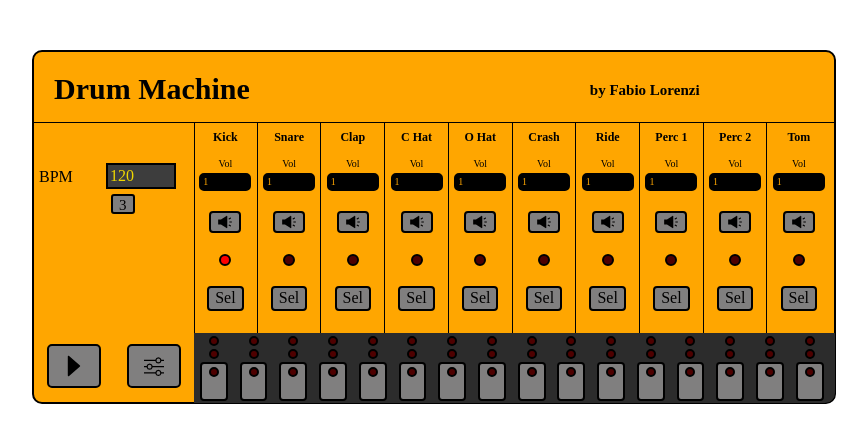
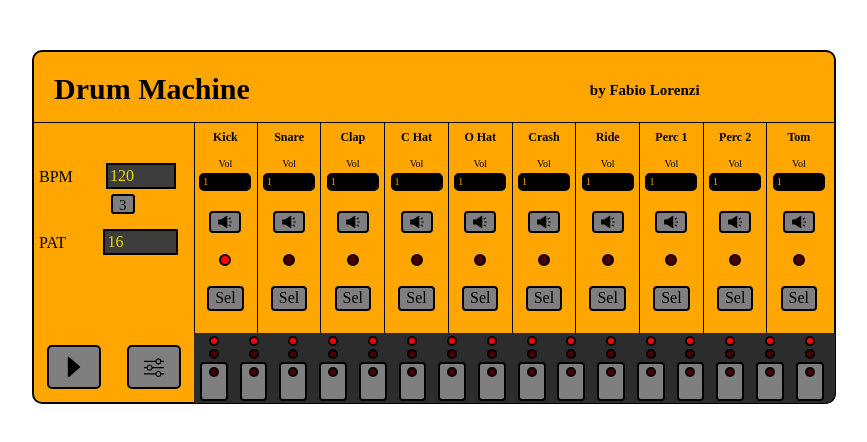
Before and after one commit to fabiolorenzi/drum-machine, a React (Create React App) app: page / in a window 1280 px wide. Shown: the top 442 px of the page, without its empty margins (206-1073 px from the left). Built offline with nearby package versions, Linux system fonts and the light colour scheme; a web font is replaced by a local one.

Commit message:
pattern length managment implemented

```diff
--- a/src/components/MainContainer.jsx
+++ b/src/components/MainContainer.jsx
@@ -86,6 +86,26 @@ function MainContainer() {
         spy: false
     });
 
+    const [mainPattern, setMainPattern] = useState({
+        length: 16,
+        part01: true,
+        part02: true,
+        part03: true,
+        part04: true,
+        part05: true,
+        part06: true,
+        part07: true,
+        part08: true,
+        part09: true,
+        part10: true,
+        part11: true,
+        part12: true,
+        part13: true,
+        part14: true,
+        part15: true,
+        part16: true
+    });
+
     //--------------------FUNCTIONS--------------------
 
     const handleBpmChange = e => {
@@ -109,6 +129,7 @@ function MainContainer() {
             setSettings({...settings, triplet: false, mills: 20000 / settings.bpm});
         } else {
             setSettings({...settings, triplet: true, mills: 15000 / settings.bpm});
+            setMainPattern({...mainPattern, length: 12});
         };
     };
 
@@ -287,6 +308,40 @@ function MainContainer() {
         };
     };
 
+    const handlePatternLength = e => {
+        e.preventDefault();
+        var lengthValue = e.target.value;
+        let listPat = [];
+        for (let i = 1; i <= 16; i++) {
+            if (i <= lengthValue) {
+                let val = true;
+                listPat.push(val);
+            } else {
+                let val = false;
+                listPat.push(val);
+            };
+        };
+        setMainPattern({
+            length: lengthValue,
+            part01: listPat[0],
+            part02: listPat[1],
+            part03: listPat[2],
+            part04: listPat[3],
+            part05: listPat[4],
+            part06: listPat[5],
+            part07: listPat[6],
+            part08: listPat[7],
+            part09: listPat[8],
+            part10: listPat[9],
+            part11: listPat[10],
+            part12: listPat[11],
+            part13: listPat[12],
+            part14: listPat[13],
+            part15: listPat[14],
+            part16: listPat[15]
+        })
+    };
+
     //--------------------RETURN--------------------
 
     return(
@@ -315,6 +370,18 @@ function MainContainer() {
                         onClick={tripletSetter}>
                             3
                     </button>
+                </div>
+                <div className="thirdLine">
+                    <label htmlFor="length">PAT</label>
+                    <input
+                        type="number"
+                        id="lengthSel"
+                        name="mainPattern"
+                        min="1"
+                        max={settings.triplet === false ? "16" : "12"}
+                        value={mainPattern.length}
+                        onChange={handlePatternLength}
+                    />
                 </div>
                 <div className="playLine">
                     <button
@@ -494,112 +561,112 @@ function MainContainer() {
             </div>
             <div className="sequencerSection">
                 <div className="singleButtonFirst">
-                    <div className="firstLineSpyOff"></div>
+                    <div className={mainPattern.part01 ? "firstLineSpyOn" : "firstLineSpyOff"}></div>
                     <div className="secondLineSpyOff"></div>
                     <div className="sequencerButton">
                         <div className="thirdLineSpyOff"></div>
                     </div>
                 </div>
                 <div className="singleButtonFirst">
-                    <div className="firstLineSpyOff"></div>
+                    <div className={mainPattern.part02 ? "firstLineSpyOn" : "firstLineSpyOff"}></div>
                     <div className="secondLineSpyOff"></div>
                     <div className="sequencerButton">
                         <div className="thirdLineSpyOff"></div>
                     </div>
                 </div>
                 <div className="singleButtonFirst">
-                    <div className="firstLineSpyOff"></div>
+                    <div className={mainPattern.part03 ? "firstLineSpyOn" : "firstLineSpyOff"}></div>
                     <div className="secondLineSpyOff"></div>
                     <div className="sequencerButton">
                         <div className="thirdLineSpyOff"></div>
                     </div>
                 </div>
                 <div className="singleButtonFirst">
-                    <div className="firstLineSpyOff"></div>
+                    <div className={mainPattern.part04 ? "firstLineSpyOn" : "firstLineSpyOff"}></div>
                     <div className="secondLineSpyOff"></div>
                     <div className="sequencerButton">
                         <div className="thirdLineSpyOff"></div>
                     </div>
                 </div>
                 <div className="singleButtonFirst">
-                    <div className="firstLineSpyOff"></div>
+                    <div className={mainPattern.part05 ? "firstLineSpyOn" : "firstLineSpyOff"}></div>
                     <div className="secondLineSpyOff"></div>
                     <div className="sequencerButton">
                         <div className="thirdLineSpyOff"></div>
                     </div>
                 </div>
                 <div className="singleButtonFirst">
-                    <div className="firstLineSpyOff"></div>
+                    <div className={mainPattern.part06 ? "firstLineSpyOn" : "firstLineSpyOff"}></div>
                     <div className="secondLineSpyOff"></div>
                     <div className="sequencerButton">
                         <div className="thirdLineSpyOff"></div>
                     </div>
                 </div>
                 <div className="singleButtonFirst">
-                    <div className="firstLineSpyOff"></div>
+                    <div className={mainPattern.part07 ? "firstLineSpyOn" : "firstLineSpyOff"}></div>
                     <div className="secondLineSpyOff"></div>
                     <div className="sequencerButton">
                         <div className="thirdLineSpyOff"></div>
                     </div>
                 </div>
                 <div className="singleButtonFirst">
-                    <div className="firstLineSpyOff"></div>
+                    <div className={mainPattern.part08 ? "firstLineSpyOn" : "firstLineSpyOff"}></div>
                     <div className="secondLineSpyOff"></div>
                     <div className="sequencerButton">
                         <div className="thirdLineSpyOff"></div>
                     </div>
                 </div>
                 <div className="singleButtonFirst">
-                    <div className="firstLineSpyOff"></div>
+                    <div className={mainPattern.part09 ? "firstLineSpyOn" : "firstLineSpyOff"}></div>
                     <div className="secondLineSpyOff"></div>
                     <div className="sequencerButton">
                         <div className="thirdLineSpyOff"></div>
                     </div>
                 </div>
                 <div className="singleButtonFirst">
-                    <div className="firstLineSpyOff"></div>
+                    <div className={mainPattern.part10 ? "firstLineSpyOn" : "firstLineSpyOff"}></div>
                     <div className="secondLineSpyOff"></div>
                     <div className="sequencerButton">
                         <div className="thirdLineSpyOff"></div>
                     </div>
                 </div>
                 <div className="singleButtonFirst">
-                    <div className="firstLineSpyOff"></div>
+                    <div className={mainPattern.part11 ? "firstLineSpyOn" : "firstLineSpyOff"}></div>
                     <div className="secondLineSpyOff"></div>
                     <div className="sequencerButton">
                         <div className="thirdLineSpyOff"></div>
                     </div>
                 </div>
                 <div className="singleButtonFirst">
-                    <div className="firstLineSpyOff"></div>
+                    <div className={mainPattern.part12 ? "firstLineSpyOn" : "firstLineSpyOff"}></div>
                     <div className="secondLineSpyOff"></div>
                     <div className="sequencerButton">
                         <div className="thirdLineSpyOff"></div>
                     </div>
                 </div>
                 <div className="singleButtonFirst">
-                    <div className="firstLineSpyOff"></div>
+                    <div className={mainPattern.part13 ? "firstLineSpyOn" : "firstLineSpyOff"}></div>
                     <div className="secondLineSpyOff"></div>
                     <div className="sequencerButton">
                         <div className="thirdLineSpyOff"></div>
                     </div>
                 </div>
                 <div className="singleButtonFirst">
-                    <div className="firstLineSpyOff"></div>
+                    <div className={mainPattern.part14 ? "firstLineSpyOn" : "firstLineSpyOff"}></div>
                     <div className="secondLineSpyOff"></div>
                     <div className="sequencerButton">
                         <div className="thirdLineSpyOff"></div>
                     </div>
                 </div>
                 <div className="singleButtonFirst">
-                    <div className="firstLineSpyOff"></div>
+                    <div className={mainPattern.part15 ? "firstLineSpyOn" : "firstLineSpyOff"}></div>
                     <div className="secondLineSpyOff"></div>
                     <div className="sequencerButton">
                         <div className="thirdLineSpyOff"></div>
                     </div>
                 </div>
                 <div className="singleButtonFirst">
-                    <div className="firstLineSpyOff"></div>
+                    <div className={mainPattern.part16 ? "firstLineSpyOn" : "firstLineSpyOff"}></div>
                     <div className="secondLineSpyOff"></div>
                     <div className="sequencerButton">
                         <div className="thirdLineSpyOff"></div>
--- a/src/style.css
+++ b/src/style.css
@@ -51,7 +51,8 @@ body {
     border-right: 1px solid #000000;
 }
 
-.bpmSection {
+.bpmSection,
+.thirdLine {
     display: flex;
 }
 
@@ -62,7 +63,8 @@ body {
     margin-right: 15px;
 }
 
-#bpmSel {
+#bpmSel,
+#lengthSel {
     display: block;
     height: 20px;
     margin: 40px auto;
@@ -86,6 +88,19 @@ body {
 
 #tripletActive {
     color: #ff0000;
+}
+
+.thirdLine {
+    margin-top: -60px;
+    margin-bottom: -45px;
+}
+
+.thirdLine label {
+    margin-right: 22px;
+}
+
+#lengthSel {
+    width: 67px;
 }
 
 .playLine {
```
